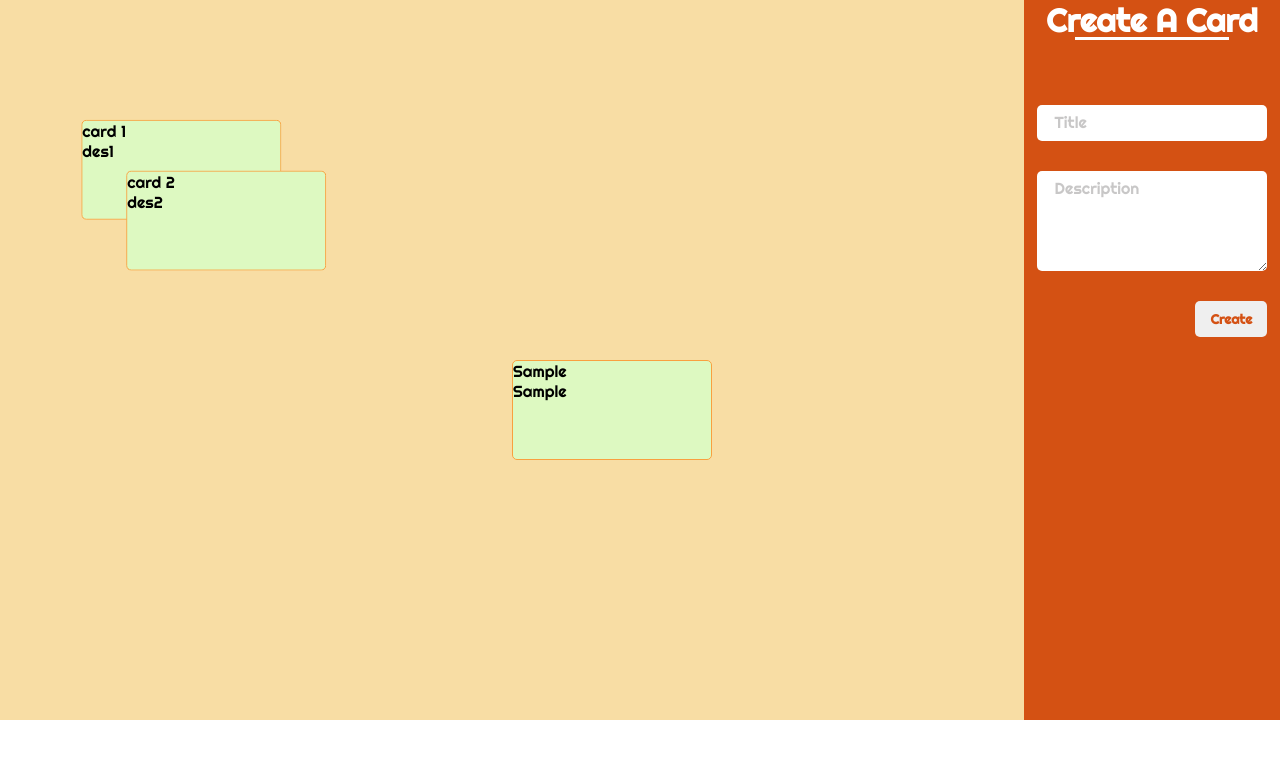
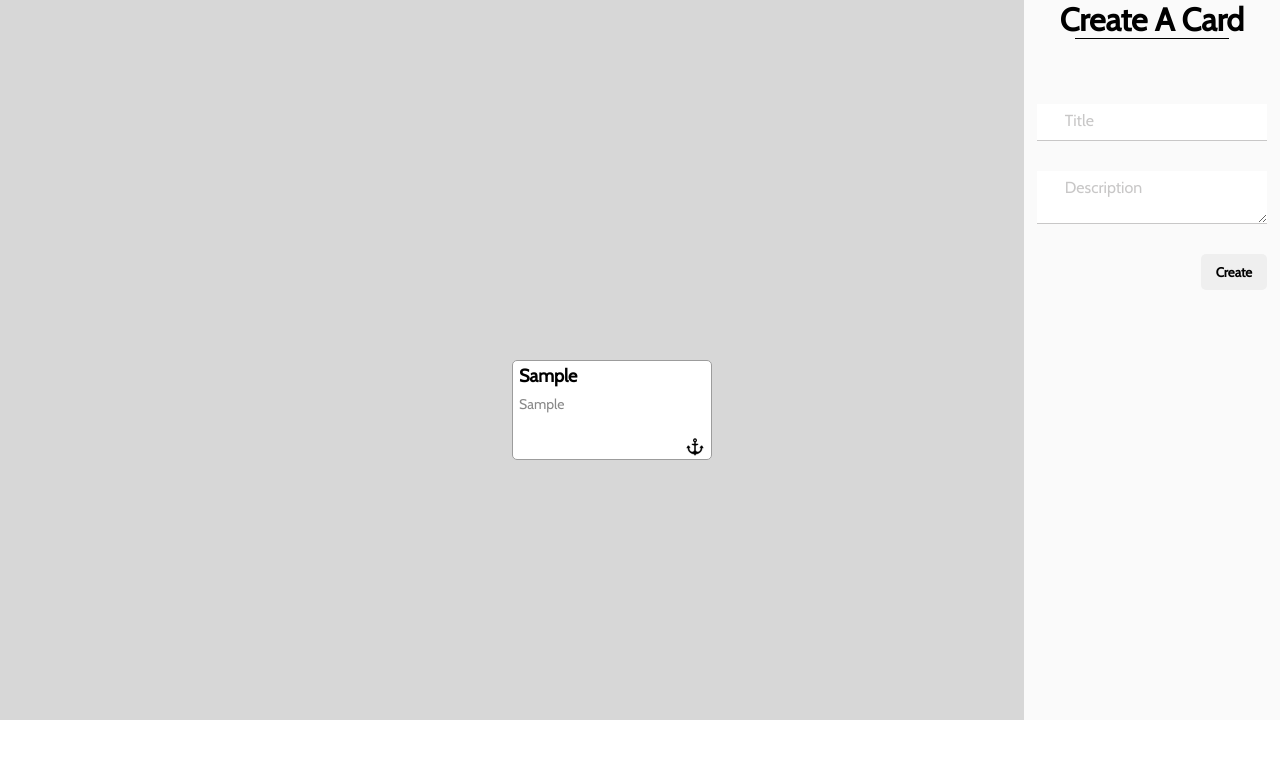
Before and after one commit to krishnakantha1/Link-chart, a React (Create React App) app: page /linkchart/1 in a window 1280 px wide. Both pictures are taken after typing "Sample", "Sample" into the empty fields and a click on the button "Create". Shown: the top 758 px of the page. Built offline with nearby package versions, Linux system fonts and the light colour scheme.

Commit message:
UI Improvement

```diff
--- a/src/App.css
+++ b/src/App.css
@@ -1,8 +1,30 @@
-@import url('https://fonts.googleapis.com/css2?family=Righteous&display=swap');
+@import url('https://fonts.googleapis.com/css2?family=Cabin&family=Righteous&family=Roboto&display=swap');
 
 * {
     margin: 0;
     padding: 0;
     box-sizing: border-box;
-    font-family: 'Righteous', cursive;
+    font-family: 'Cabin', sans-serif;
 }
+
+/* width */
+::-webkit-scrollbar {
+    width: 5px;
+  }
+
+  /* Track */
+  ::-webkit-scrollbar-track {
+    box-shadow: inset 0 0 5px grey;
+    border-radius: 10px;
+  }
+
+  /* Handle */
+  ::-webkit-scrollbar-thumb {
+    background: rgb(94, 94, 94);
+    border-radius: 10px;
+  }
+
+  /* Handle on hover */
+  ::-webkit-scrollbar-thumb:hover {
+    cursor: pointer;
+  }
--- a/src/components/LinkChart/CSS/Card.module.css
+++ b/src/components/LinkChart/CSS/Card.module.css
@@ -1,7 +1,57 @@
 .card {
+    position: relative;
     border-radius: 5px;
-    border: 1px solid rgb(249, 160, 63);
+    border: 1px solid rgb(156, 156, 156);
     width: 100%;
     height: 100%;
-    background-color: rgb(221, 249, 193);
+    max-height: 100%;
+    background-color: rgb(255, 255, 255);
+    display: flex;
+    flex-direction: column;
 }
+
+.title{
+    font-size: 18px;
+    font-weight: bold;
+}
+
+.description{
+    font-size: 14px;
+    height: 100%;
+    color: rgba(18, 18, 18, 0.5);
+    display: -webkit-box;
+    overflow: hidden;
+    -webkit-line-clamp: 2;
+    -webkit-box-orient: vertical;
+}
+
+.cardPadding{
+    position: relative;
+    padding:4px 6px;
+    min-height: 16px;
+    width:100%;
+}
+
+.cardPadding:has(.description) {
+    position: relative;
+    flex-grow: 1;
+    flex-shrink: 1;
+    flex-basis: 20px;
+}
+
+.anchorPadding{
+    position: relative;
+    height: 25px;
+    display: flex;
+    align-items: center;
+    justify-content: flex-end;
+    margin-right:5px;
+}
+.anchorPadding img {
+    height: 80%;
+    width: auto;
+    margin: 1px;
+    border-radius: 50%;
+    /* background-color: rgb(0, 217, 255);
+    filter: brightness(0) invert(1); */
+}
--- a/src/components/LinkChart/CSS/Controller.module.css
+++ b/src/components/LinkChart/CSS/Controller.module.css
@@ -1,14 +1,14 @@
 .container{
     height: 100%;
     width:20vw;
-    background-color: rgb(212, 81, 19);
+    background-color: rgb(250, 250, 250);
     overflow-x: hidden;
     overflow-y: auto;
 }
 
 h1{
     text-align: center;
-    color: white;
+    color: rgb(0, 0, 0);
     position: relative;
 }
 h1::after{
@@ -16,9 +16,9 @@ h1::after{
     position: absolute;
     bottom: 0;
     left:20%;
-    height: 3px;
+    height: 1px;
     width: 60%;
-    background-color: white;
+    background-color: rgb(0, 0, 0);
 }
 
 .controllerForm{
@@ -29,10 +29,11 @@ h1::after{
 
 .inputText{
     position: relative;
-    width: 100%;
-    margin: 15px 0 15px 0;
+    width: 90%;
+    margin: 15px 5%;
     display: flex;
     justify-content: center;
+
 }
 .inputText .labelHolder{
     position: absolute;
@@ -51,23 +52,36 @@ h1::after{
     transition: all 0.15s ease-out;
 }
 .inputText :is(input[type=text],textarea){
-    width: 90%;
+    position: relative;
+    width: 100%;
     padding: 10px;
-    border-radius: 5px;
     border-style: none;
     outline: none;
+    border-bottom: 1px solid rgba(145, 143, 143, 0.5);
 }
 
 .inputText textarea{
     resize: vertical;
-    min-height: 100px;
+    min-height: 50px;
 }
 
 .inputText:focus-within label, .inputText :is(input[type=text],textarea):valid + .labelHolder label{
+    top:-20px;
+}
 
-    border-radius: 5px;
-
-    top:-15px;
+.inputText::after {
+    content: '';
+    position: absolute;
+    bottom: 0;
+    left:50%;
+    height: 1px;
+    transition: all 0.15s;
+    width: 0%;
+    background-color: rgb(0, 0, 0);
+}
+.inputText:focus-within:after{
+    left:0;
+    width: 100%;
 }
 
 .inputButtonRight{
@@ -85,15 +99,10 @@ h1::after{
     outline: none;
     cursor: pointer;
     margin-right: 5%;
-    color: rgb(212, 81, 19);
+    color: rgb(0, 0, 0);
     font-weight: bolder;
 }
 
-
-.cardContainer{
-    position: relative;
-    width: 100%;
-}
 
 .cardContainer .card{
     padding: 5px 10px;
@@ -102,3 +111,33 @@ h1::after{
     border-radius: 5px;
     border: 1px solid rgb(249, 160, 63);
 }
+
+.cardContainer {
+    position: relative;
+    border-radius: 5px;
+    margin: 10px 5%;
+    padding: 10px;
+    border: 1px solid rgb(156, 156, 156);
+    width: 90%;
+    height: 100%;
+    background-color: rgb(255, 255, 255);
+}
+
+.title{
+    font-size: 18px;
+    font-weight: bold;
+}
+
+.description{
+    font-size: 14px;
+    color: rgba(18, 18, 18, 0.5);
+}
+
+.cardPadding{
+    padding:4px 6px;
+}
+
+.cardInfoPrompt{
+    padding: 30px 10px 10px 10%;
+    font-weight: bold;
+}
--- a/src/components/LinkChart/CSS/MainSVG.module.css
+++ b/src/components/LinkChart/CSS/MainSVG.module.css
@@ -3,5 +3,5 @@
     position: relative;
     /* flex-grow: 1; */
     width:80vw;
-    background-color: rgb(248, 221, 164);
+    background-color: rgb(215, 215, 215);
 }
--- a/src/components/LinkChart/Card.js
+++ b/src/components/LinkChart/Card.js
@@ -1,4 +1,6 @@
 import React,{ useContext } from 'react'
+
+import anchor from './Media/anchor.png'
 
 import styles from './CSS/Card.module.css'
 
@@ -24,10 +26,20 @@ export const Card = ({x,y,title,description,idx,upsertStartDragging}) => {
 
   return (
     <g transform={`translate(${x},${y})`}>
-    <foreignObject  height="100" width= "200" onMouseDown={startDragging} onDoubleClick={handleClick}>
+    <foreignObject
+      height="100" width= "200"
+      onMouseDown={startDragging}
+      onDoubleClick={handleClick}>
             <div className={styles.card}>
-              <p>{title}</p>
-              <p>{description}</p>
+              <div className={styles.cardPadding}>
+                <p className={styles.title}>{title}</p>
+              </div>
+              <div className={styles.cardPadding}>
+                <p className={styles.description}>{description}</p>
+              </div>
+              <div className={styles.anchorPadding}>
+                <img src={anchor} alt="anchor" onMouseDown={(e)=>{e.stopPropagation()}}  draggable="true"/>
+              </div>
             </div>
     </foreignObject>
     </g>
--- a/src/components/LinkChart/Controller.js
+++ b/src/components/LinkChart/Controller.js
@@ -69,7 +69,13 @@ const CardInfo = ({ idx, createNewCard })=>{
   return (
     <div>
       <SimpleCard idx={idx}/>
+      <div className={styles.cardInfoPrompt}>
+        <p>Create a linking card</p>
+      </div>
       <CreateCardForm createSubCard={true} handleChange={handleChange} handleSubmit={handleSubmit} cardDetail={cardDetail}/>
+      <div className={styles.cardInfoPrompt}>
+        <p>Linked To current card</p>
+      </div>
       {
         cards[idx].linkTo.map((nextIdx)=>(
           <SimpleCard idx={nextIdx}/>
@@ -85,9 +91,11 @@ const SimpleCard = ({ idx })=>{
 
     return (
       <div className={styles.cardContainer}>
-        <div className={styles.card}>
-          <p>{cards[idx].title}</p>
-          <p>{cards[idx].description}</p>
+        <div className={styles.cardPadding}>
+          <p className={styles.title}>{cards[idx].title}</p>
+        </div>
+        <div className={styles.cardPadding}>
+          <p className={styles.description}>{cards[idx].description}</p>
         </div>
       </div>
     )
--- a/src/components/LinkChart/LineChartContainer.js
+++ b/src/components/LinkChart/LineChartContainer.js
@@ -16,23 +16,9 @@ import { Controller } from './Controller'
 
 export const ActiveCardProvider = createContext()
 
-const createSVGState = ()=>{
-  let c1x = Math.random()*200
-  let c1y = Math.random()*200
-  let c1text = "card 1"
-
-  let c2x = Math.random()*200
-  let c2y = Math.random()*200
-  let c2text = "card 2"
-
-  return [
-          {id:Math.random(),x:c1x,y:c1y,title:c1text,description:'des1',linkTo:[1]},
-          {id:Math.random(),x:c2x,y:c2y,title:c2text,description:'des2',linkTo:[]}]
-}
-
 export const LineChartContainer = ( {wHeight,wWidth} ) => {
   //cards to be displayed in the svg
-  const [cards,setCards] = useState(createSVGState())
+  const [cards,setCards] = useState([])
 
   //svg dimension data and calculations
   const [svgDim,setSvgDim] = useState({height : 0, width : 0})
@@ -43,14 +29,13 @@ export const LineChartContainer = ( {wHeight,wWidth} ) => {
 
 
   const createNewCard = (title,description,idx)=>{
-
     setCards(prev=>{
       const newCards = [...prev]
       const cx = ((svgDim.width)/2 - gMatrix[4])/gMatrix[0]
       const cy = ((svgDim.height)/2 - gMatrix[5])/gMatrix[3]
       const newCardTemplate = { title, description, x : cx, y : cy, id : Math.random(), linkTo : [] }
 
-      if(idx){
+      if( idx !== undefined && idx!==null ){
         newCards[idx].linkTo = [newCards.length, ...newCards[idx].linkTo]
       }
 
```
Also changed, not shown: src/components/LinkChart/LinkChartCentralProvider.js (added), src/components/LinkChart/Media/anchor.png (added).
